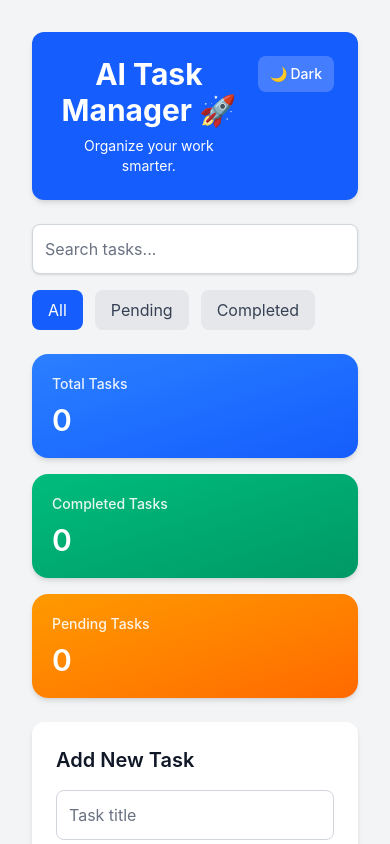
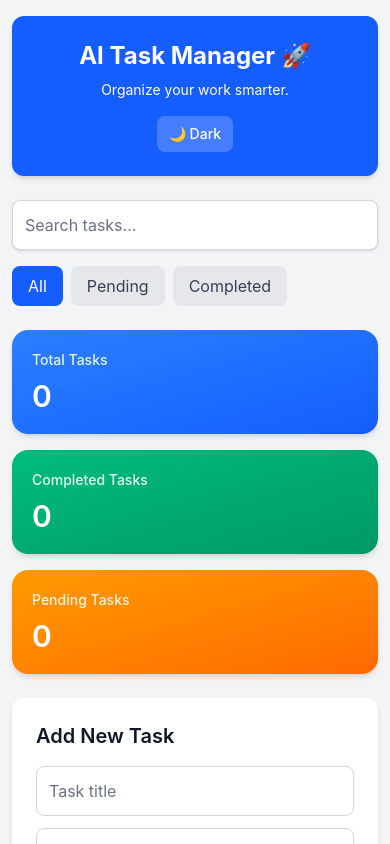
Before and after one commit to Mahishukla1207/ai-task-manager, a React (Vite) app: page / in a window 390 px wide. Shown: the top 844 px of the page. Built offline with nearby package versions, Linux system fonts and the light colour scheme.

Commit message:
Added Responsive Design

```diff
--- a/src/App.jsx
+++ b/src/App.jsx
@@ -106,8 +106,8 @@ function App() {
   };
 
   return (
-    <div className="min-h-screen bg-gray-100 p-8 text-gray-900 transition-colors duration-300 dark:bg-slate-900 dark:text-slate-100">
-      <div className="mx-auto max-w-3xl">
+    <div className="min-h-screen bg-gray-100 px-3 py-4 text-gray-900 transition-colors duration-300 sm:px-6 sm:py-6 lg:px-8 dark:bg-slate-900 dark:text-slate-100">
+      <div className="mx-auto w-full max-w-3xl">
         <Header isDark={isDark} toggleTheme={toggleTheme} />
         <SearchBar
           searchQuery={searchQuery}
--- a/src/components/FilterBar.jsx
+++ b/src/components/FilterBar.jsx
@@ -2,7 +2,7 @@ function FilterBar({ filter, setFilter, isDark }) {
   const buttons = ["All", "Pending", "Completed"];
 
   return (
-    <div className="mt-4 flex gap-3">
+    <div className="mt-4 flex flex-wrap gap-2 sm:gap-3">
       {buttons.map((btn) => (
         <button
           key={btn}
--- a/src/components/Header.jsx
+++ b/src/components/Header.jsx
@@ -5,9 +5,9 @@ function Header({ isDark, toggleTheme }) {
         isDark ? "bg-slate-800 text-slate-100" : "bg-blue-600 text-white"
       }`}
     >
-      <div className="flex items-start justify-between gap-4">
-        <div className="flex-1 text-center">
-          <h1 className="text-3xl font-bold">AI Task Manager 🚀</h1>
+      <div className="flex flex-col gap-4 sm:flex-row sm:items-start sm:justify-between">
+        <div className="flex-1 text-center sm:text-left">
+          <h1 className="text-2xl font-bold sm:text-3xl">AI Task Manager 🚀</h1>
           <p className="mt-2 text-sm">
             Organize your work smarter.
           </p>
@@ -15,7 +15,7 @@ function Header({ isDark, toggleTheme }) {
 
         <button
           onClick={toggleTheme}
-          className={`rounded-lg px-3 py-2 text-sm font-medium transition-colors duration-300 ${
+          className={`self-center rounded-lg px-3 py-2 text-sm font-medium transition-colors duration-300 sm:self-auto ${
             isDark
               ? "bg-slate-700 text-slate-100 hover:bg-slate-600"
               : "bg-white/20 text-white hover:bg-white/30"
--- a/src/components/Stats.jsx
+++ b/src/components/Stats.jsx
@@ -22,7 +22,7 @@ function Stats({ tasks, isDark }) {
   ];
 
   return (
-    <div className="mt-6 grid gap-4 md:grid-cols-3">
+    <div className="mt-6 grid gap-4 sm:grid-cols-2 xl:grid-cols-3">
       {cards.map((card) => (
         <div
           key={card.title}
--- a/src/components/TaskList.jsx
+++ b/src/components/TaskList.jsx
@@ -104,9 +104,9 @@ function TaskList({
               {task.description}
             </p>
 
-            <div className="mt-4 flex items-center justify-between">
+            <div className="mt-4 flex flex-col gap-3 sm:flex-row sm:items-center sm:justify-between">
               <span
-                className={`rounded-full px-3 py-1 text-sm ${
+                className={`w-fit rounded-full px-3 py-1 text-sm ${
                   isDark
                     ? "bg-blue-900/40 text-blue-200"
                     : "bg-blue-100 text-blue-700"
@@ -115,7 +115,7 @@ function TaskList({
                 {task.priority}
               </span>
 
-              <div className="flex gap-2">
+              <div className="flex flex-wrap gap-2">
                 <button
                   onClick={() => startEditing(task)}
                   className="rounded-lg bg-blue-500 px-4 py-2 text-white hover:bg-blue-600"
```
